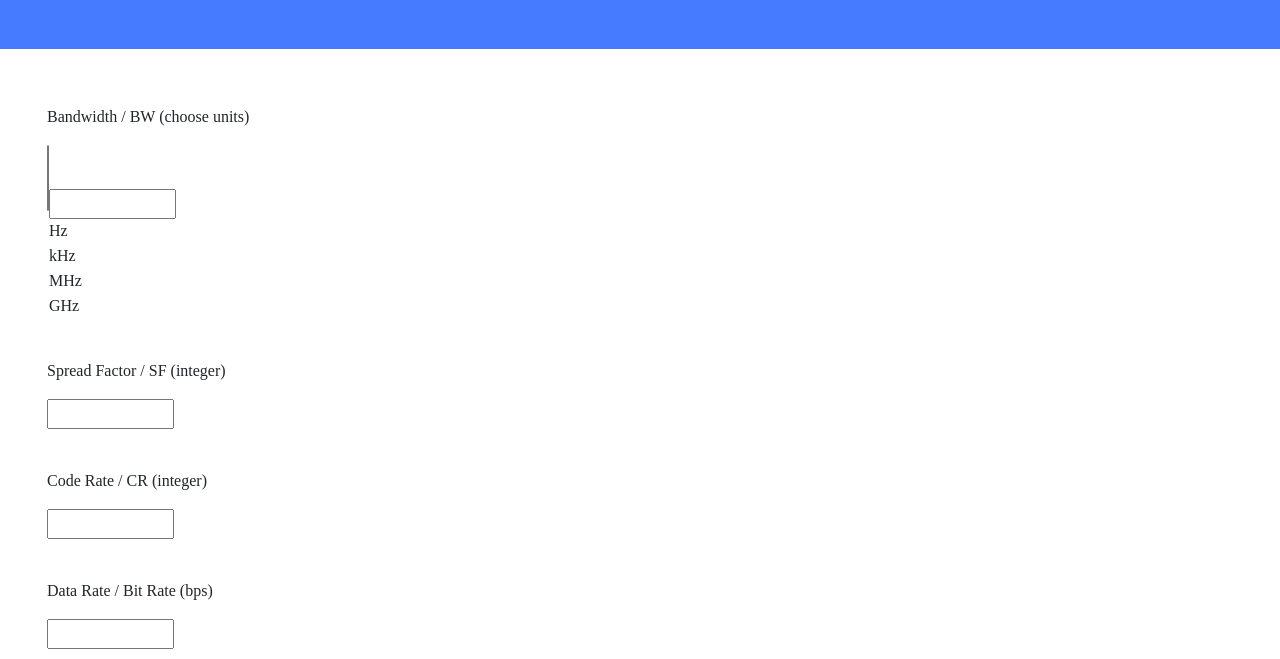
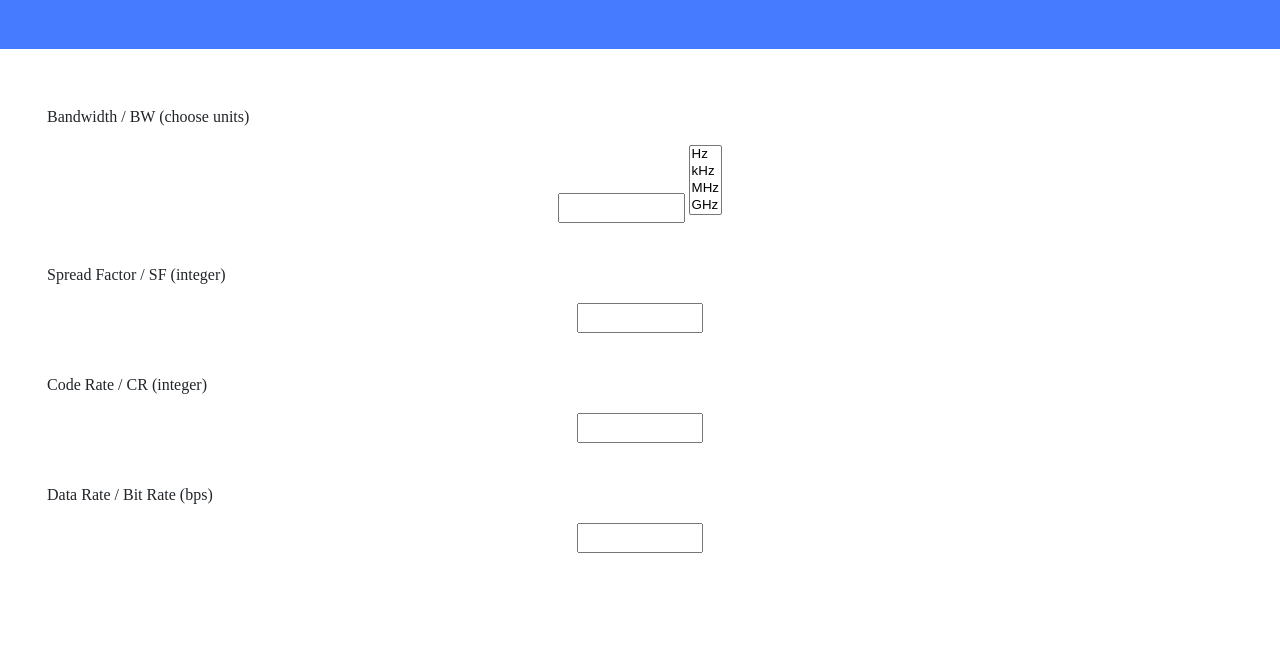
Before and after one commit to ayue09125/ayue09125, a plain HTML site: page index.html in a window 1280 px wide. Shown: the part 151-810 px from the top of the page. Drawn offline with Linux system fonts and the light colour scheme.

Commit message:
Add files via upload

```diff
--- a/index.html
+++ b/index.html
@@ -25,16 +25,15 @@
                 <p id="response"></p> -->
 
                 <p>Bandwidth / BW (choose units)</p>
-                <select class="outer" id="bandwidth" multiple>
-                    <form id="inner">
-                        <input autocomplete="off" type="text" id="bw">
+                <form id="outer">
+                    <input autocomplete="off" type="text" class="inner" id="bw">
+                    <select class="inner" id="bandwidth" multiple>
                         <option value="Hz ">Hz </option>
                         <option value="kHz">kHz</option>
                         <option value="MHz">MHz</option>
                         <option value="GHz">GHz</option>
-                    </form>
-
-                  </select>
+                    </select>
+                </form>
             </div>
 
             <div class="section">
@@ -48,21 +47,21 @@
                     <p id="response2"></p>
                 </form> -->
                 <p>Spread Factor / SF (integer)</p>
-                <form id="inner">
+                <form id="outer">
                     <input autocomplete="off" type="text" id="sf">
                 </form>
             </div>
 
             <div class="section">
                 <p>Code Rate / CR (integer)</p>
-                <form id="inner">
+                <form id="outer">
                     <input autocomplete="off" type="text" id="cr">
                 </form>
             </div>
 
             <div class="section">
                 <p>Data Rate / Bit Rate (bps)</p>
-                <form id="inner">
+                <form id="outer">
                     <input autocomplete="off" type="text" id="bitRate">
                 </form>
             </div>
```
